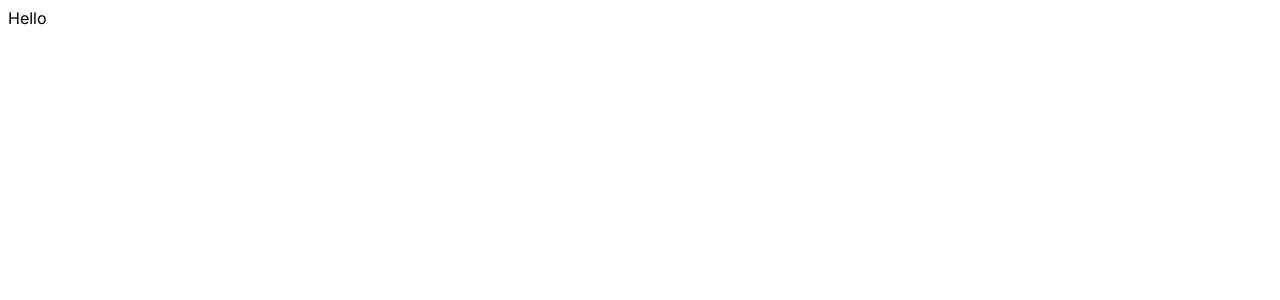
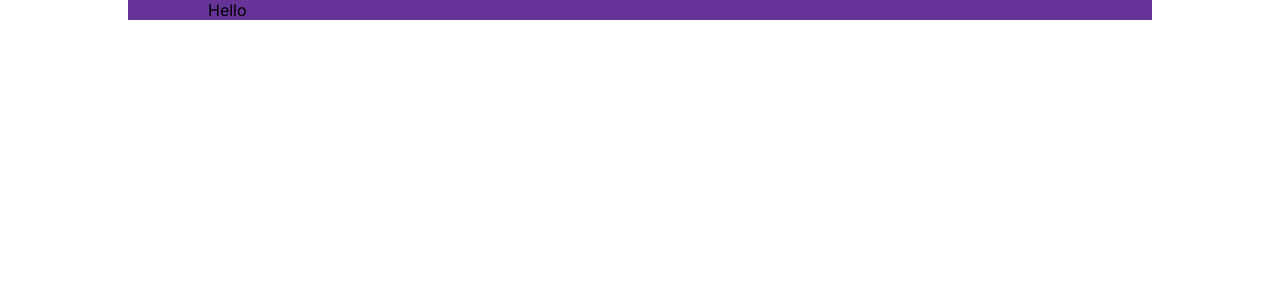
Before and after one commit to Op-Pautu/next-blog, a Next.js app: page / in a window 1280 px wide. Shown: the top 300 px of the page. Built offline with nearby package versions, Linux system fonts and the light colour scheme.

Commit message:
Add some global styles

```diff
--- a/src/app/globals.css
+++ b/src/app/globals.css
@@ -0,0 +1,65 @@
+:root{
+   --bg:white;
+   --textColor:black;
+   --softBg:#f0f0f0;
+   --softtextColor: #626262;
+}
+
+* {
+    padding: 0;
+    margin: 0;
+    box-sizing: border-box;
+}
+
+body {
+    max-width: 100vw;
+    overflow-x: hidden;
+}
+
+a {
+    color: inherit;
+    text-decoration: none;
+}
+
+.container {
+    min-height: 100vh;
+    background-color: var(--bg);
+    color: var(--textColor);
+}
+
+.wrapper {
+    max-width: 1536px;
+    margin-left: auto;
+    margin-right: auto;
+    background-color: rebeccapurple;
+    padding-left: 80px;
+    padding-right: 80px;
+}
+
+@media screen and (max-width: 1536px) {
+    .wrapper {
+      max-width: 1366px;
+    }
+  }
+  @media screen and (max-width: 1280px) {
+    .wrapper {
+      max-width: 1024px;
+    }
+  }
+  @media screen and (max-width: 1024px) {
+    .wrapper {
+      max-width: 768px;
+      padding-left: 40px;
+      padding-right: 40px;
+    }
+  }
+  @media screen and (max-width: 768px) {
+    .wrapper {
+      max-width: 640px;
+    }
+  }
+  @media screen and (max-width: 640px) {
+    .wrapper {
+      max-width: 475px;
+    }
+  }
--- a/src/app/layout.js
+++ b/src/app/layout.js
@@ -1,17 +1,23 @@
-import './globals.css'
-import { Inter } from 'next/font/google'
+import "./globals.css";
+import { Inter } from "next/font/google";
 
-const inter = Inter({ subsets: ['latin'] })
+const inter = Inter({ subsets: ["latin"] });
 
 export const metadata = {
-  title: 'Blog App',
-  description: 'The best blog app!',
-}
+  title: "Blog App",
+  description: "The best blog app!",
+};
 
 export default function RootLayout({ children }) {
   return (
     <html lang="en">
-      <body className={inter.className}>{children}</body>
+      <body className={inter.className}>
+        <div className="container">
+          <div className="wrapper">
+             {children}
+          </div>
+        </div>
+      </body>
     </html>
-  )
+  );
 }
```
Also changed, not shown: src/components/navbar/Navbar.jsx (added).
